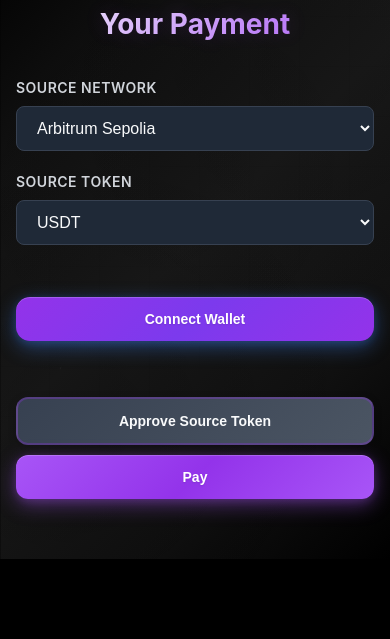
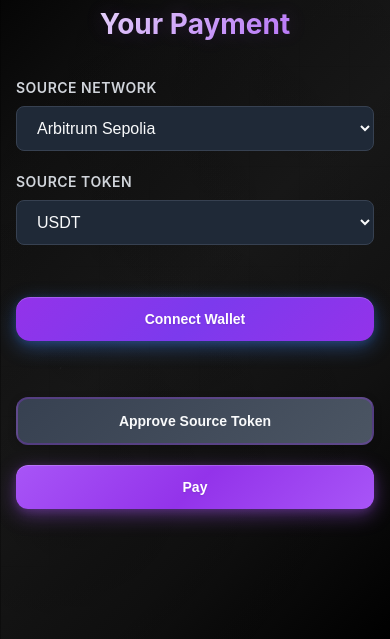
Before and after one commit to goheesheng/fracted, a website: page paymentapi/public/index.html in a window 390 px wide. Shown: the part 684-1323 px from the top of the page. Before the commit the page ends 1243 px from the top, so only its background shows below. Drawn offline with Linux system fonts and the light colour scheme; no server answers.

Commit message:
fix mobile

```diff
--- a/paymentapi/public/style.css
+++ b/paymentapi/public/style.css
@@ -10,10 +10,11 @@ body {
   line-height: 1.5;
   color: #f9fafb;
   background: #000000;
-  height: 100vh;
+  min-height: 100vh;
   margin: 0;
   padding: 0;
-  overflow: hidden;
+  overflow-x: hidden;
+  overflow-y: auto;
 }
 
 /* Generator page styles */
@@ -1040,8 +1041,9 @@ button {
   .payment-container {
     flex-direction: column;
     min-height: 100vh;
-    height: auto;
-    overflow-y: visible;
+    height: auto !important;
+    overflow-y: visible !important;
+    overflow-x: hidden;
   }
 
   /* 左侧信息部分在手机端显示在上方 */
@@ -1049,7 +1051,8 @@ button {
     order: 1;
     flex: 0 0 auto;
     min-height: auto;
-    height: auto;
+    height: auto !important;
+    overflow: visible;
   }
 
   /* 右侧支付部分在手机端显示在下方 */
@@ -1057,7 +1060,8 @@ button {
     order: 2;
     flex: 0 0 auto;
     min-height: auto;
-    height: auto;
+    height: auto !important;
+    overflow: visible;
   }
 
   .payment-header {
@@ -1122,11 +1126,17 @@ button {
   /* 确保移动端内容可以完全显示 */
   .payment-content {
     min-height: auto;
-    padding-bottom: 40px;
+    padding-bottom: 60px;
   }
 
   .action-buttons {
-    margin-bottom: 20px;
+    margin-bottom: 40px;
+    padding-bottom: 20px;
+  }
+
+  /* 确保支付按钮在移动端可见 */
+  .action-btn {
+    margin-bottom: 10px;
   }
 }
 
@@ -1154,8 +1164,13 @@ button {
   }
 
   .payment-content {
-    padding: 16px 20px 40px 20px;
+    padding: 16px 20px 60px 20px;
     min-height: auto;
+  }
+
+  .action-buttons {
+    margin-bottom: 40px;
+    padding-bottom: 20px;
   }
 
   .payment-header {
@@ -1223,8 +1238,13 @@ button {
   }
 
   .payment-content {
-    padding: 12px 16px 40px 16px;
+    padding: 12px 16px 60px 16px;
     min-height: auto;
+  }
+
+  .action-buttons {
+    margin-bottom: 40px;
+    padding-bottom: 20px;
   }
 
   .payment-header {
```
